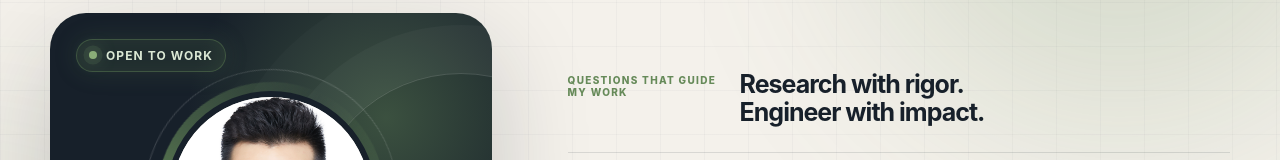
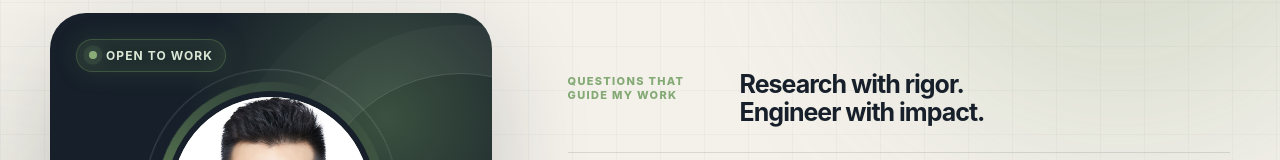
Before and after one commit to jiangjian9803-eng/jiangjian9803-eng.github.io, a Next.js app: page / in a window 1280 px wide. Shown: the part 174-334 px from the top of the page. Built offline with nearby package versions, Linux system fonts and the light colour scheme.

Commit message:
Match guiding label typography

```diff
--- a/styles.css
+++ b/styles.css
@@ -53,7 +53,7 @@ nav a:hover { color: var(--ink); }
 .hero-profile-heading h1 em { margin: 0; }
 .guiding-questions { height: 444px; display: flex; flex-direction: column; justify-content: center; max-width: 720px; }
 .questions-heading { display: grid; grid-template-columns: 150px 1fr; gap: 22px; align-items: start; margin-bottom: 26px; }
-.questions-heading > span { padding-top: 4px; color: var(--blue); font-size: 10px; font-weight: 850; letter-spacing: .13em; text-transform: uppercase; }
+.questions-heading > span { padding-top: 4px; color: #83a974; font-size: 11px; font-weight: 850; letter-spacing: .12em; text-transform: uppercase; }
 .questions-heading h2 { font-size: 25px; line-height: 1.12; letter-spacing: -.04em; }
 .guiding-questions ol { margin: 0; padding: 0; list-style: none; border-top: 1px solid var(--line); }
 .guiding-questions li { display: grid; grid-template-columns: 150px 1fr; gap: 22px; align-items: center; padding: 20px 0; border-bottom: 1px solid var(--line); }
```
